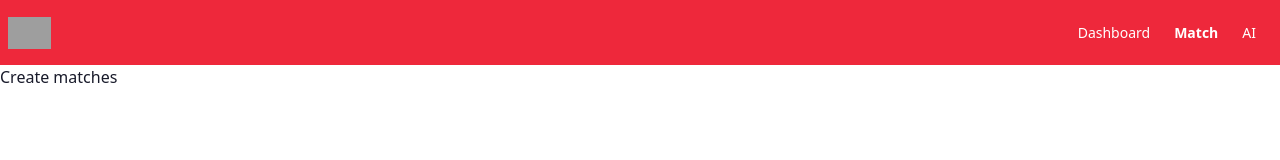
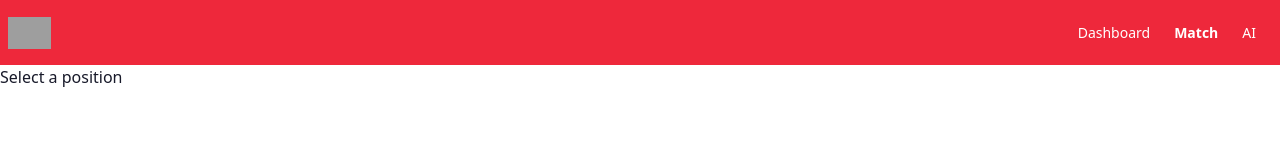
Before and after one commit to genesys-works-technology/placement-web-ui, a React (Vite) app: page /match in a window 1280 px wide. Shown: the top 160 px of the page. Built offline with nearby package versions, Linux system fonts and the light colour scheme; grey boxes are pictures that could not be loaded.

Commit message:
add additional routes for placing

```diff
--- a/src/router.tsx
+++ b/src/router.tsx
@@ -7,7 +7,15 @@ export default function Router() {
     <Routes>
       <Route element={<NavigationLayout />}>
         <Route index element={<div>Dashboard</div>} />
-        <Route path="/match" element={<div>Create matches</div>} />
+        <Route path="/match" element={<div>Select a position</div>} />
+        <Route
+          path="/match/:placementId"
+          element={<div>Select a student</div>}
+        />
+        <Route
+          path="/match/:placementId/:studentId"
+          element={<div>Verify match</div>}
+        />
         <Route path="/ai" element={<div>AI</div>} />
       </Route>
     </Routes>
```
